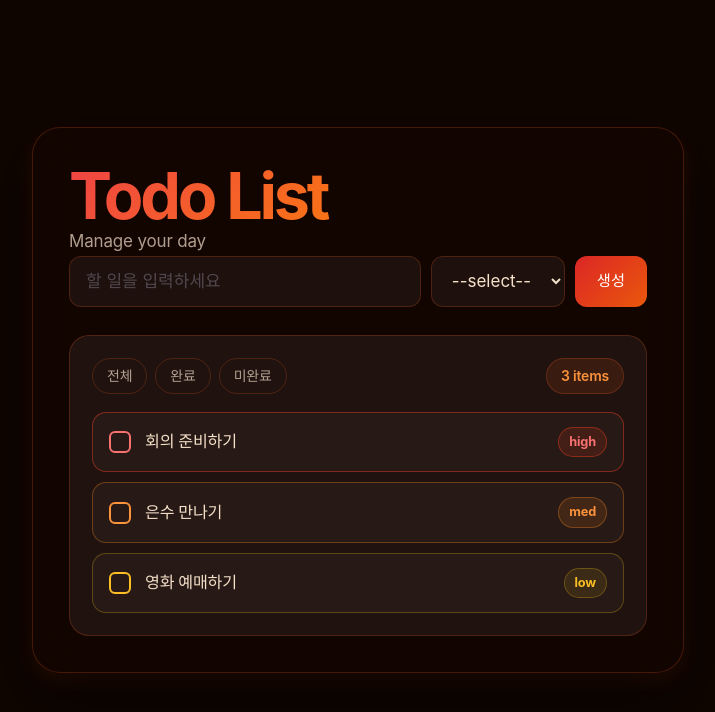
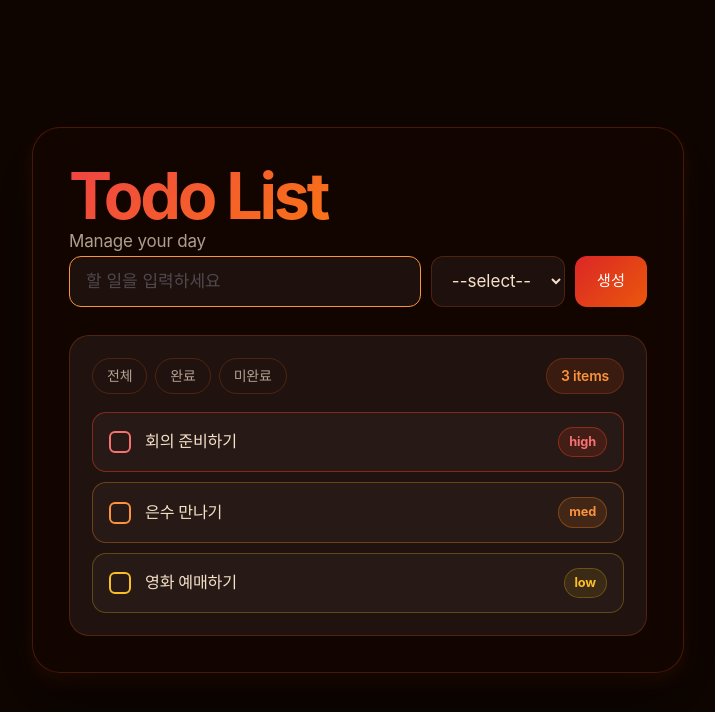
Before and after one commit to yubin-ary/frontend-react-todolist, a React (Vite) app: page / in a window 1280 px wide. Shown: the top 712 px of the page, without its empty margins (282-997 px from the left). Built offline with nearby package versions, Linux system fonts and the light colour scheme.

Commit message:
feat: 로컬스토리지 저장, 자동포커스

```diff
--- a/src/App.css
+++ b/src/App.css
@@ -33,7 +33,8 @@
 .input-bar input::placeholder {
   color: rgba(200, 200, 230, 0.3);
 }
-
+.focused {
+}
 .input-bar input:focus,
 .input-bar select:focus {
   border-color: var(--accent-strong);
@@ -212,7 +213,14 @@
 }
 
 @media (max-width: 600px) {
-  .app-shell { padding: 20px 16px; }
-  .input-bar { flex-wrap: wrap; }
-  .todo-item__body { flex-direction: column; align-items: flex-start; }
+  .app-shell {
+    padding: 20px 16px;
+  }
+  .input-bar {
+    flex-wrap: wrap;
+  }
+  .todo-item__body {
+    flex-direction: column;
+    align-items: flex-start;
+  }
 }
--- a/src/App.jsx
+++ b/src/App.jsx
@@ -2,14 +2,32 @@ import "./App.css";
 import TodoHeader from "./components/TodoHeader";
 import TodoInputBar from "./components/TodoInputBar";
 import TodoList from "./components/TodoList";
-import { useState } from "react";
+import { useEffect, useState } from "react";
+
+const DEFAULT_TODOS = [
+  { id: 1, content: "은수 만나기", priority: "med", done: false },
+  { id: 2, content: "영화 예매하기", priority: "low", done: false },
+  { id: 3, content: "회의 준비하기", priority: "high", done: false },
+];
 
 function App() {
-  const [todos, setTodos] = useState([
-    { id: 1, content: "은수 만나기", priority: "med", done: false },
-    { id: 2, content: "영화 예매하기", priority: "low", done: false },
-    { id: 3, content: "회의 준비하기", priority: "high", done: false },
-  ]);
+  const [todos, setTodos] = useState(() => {
+    const storedTodos = localStorage.getItem("todos");
+
+    if (!storedTodos) {
+      return DEFAULT_TODOS;
+    }
+
+    try {
+      return JSON.parse(storedTodos);
+    } catch {
+      return DEFAULT_TODOS;
+    }
+  });
+
+  useEffect(() => {
+    localStorage.setItem("todos", JSON.stringify(todos));
+  }, [todos]);
 
   return (
     <>
--- a/src/components/TodoInputBar.jsx
+++ b/src/components/TodoInputBar.jsx
@@ -1,8 +1,12 @@
-import { useState } from "react";
+import { useEffect, useRef, useState } from "react";
 
 function TodoInputBar({ todos, setTodos }) {
   const [content, setContent] = useState("");
   const [priority, setPriority] = useState("");
+  const inputRef = useRef(null);
+  useEffect(() => {
+    inputRef.current?.focus();
+  }, []);
 
   const handleContentChange = (e) => {
     setContent(e.target.value);
@@ -25,6 +29,7 @@ function TodoInputBar({ todos, setTodos }) {
   return (
     <div className="input-bar">
       <input
+        ref={inputRef}
         value={content}
         onChange={handleContentChange}
         type="text"
```
Also changed, not shown: .bkit/state/session-history.json, 2 other files (tests, documents, lock files or other folders).
